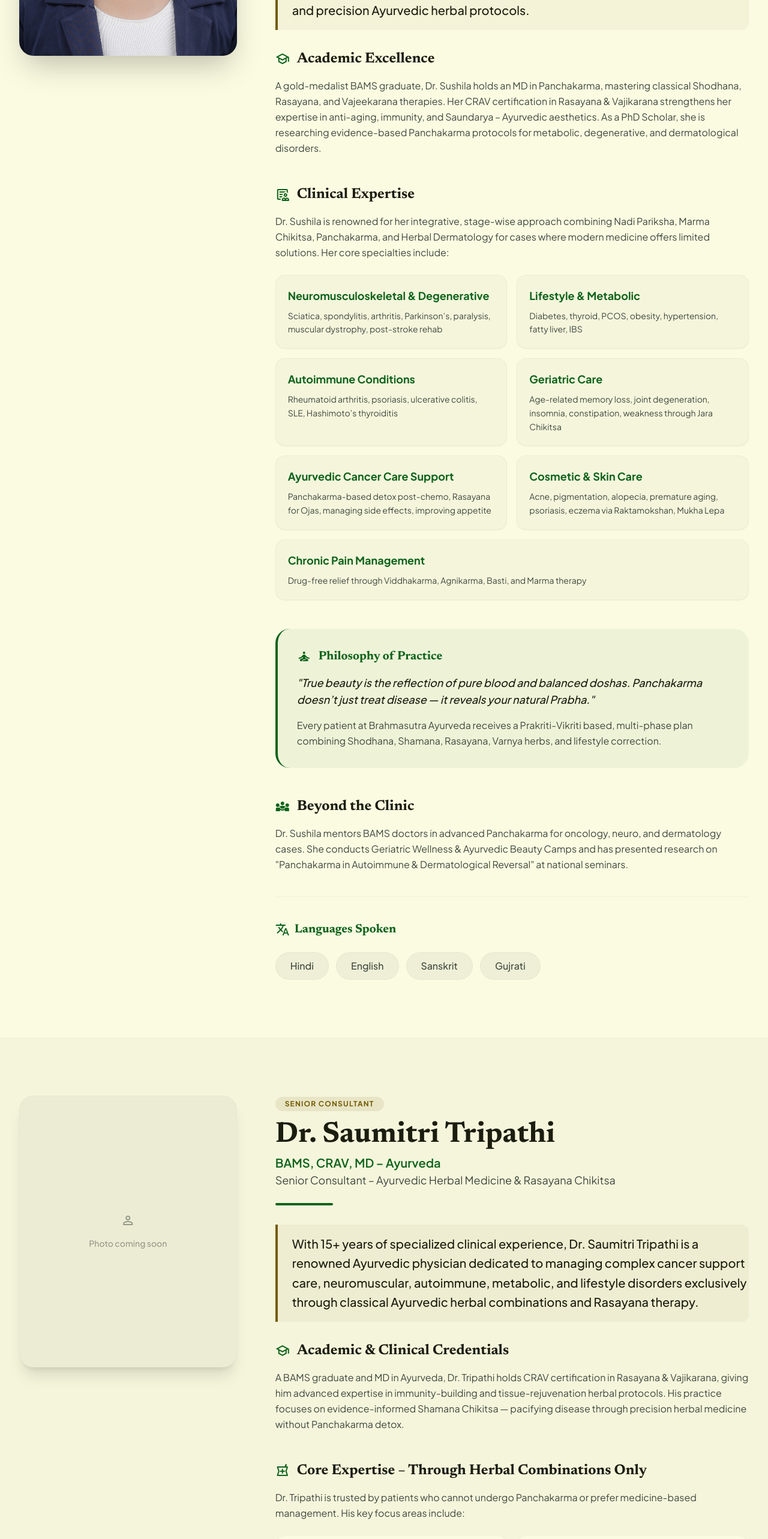
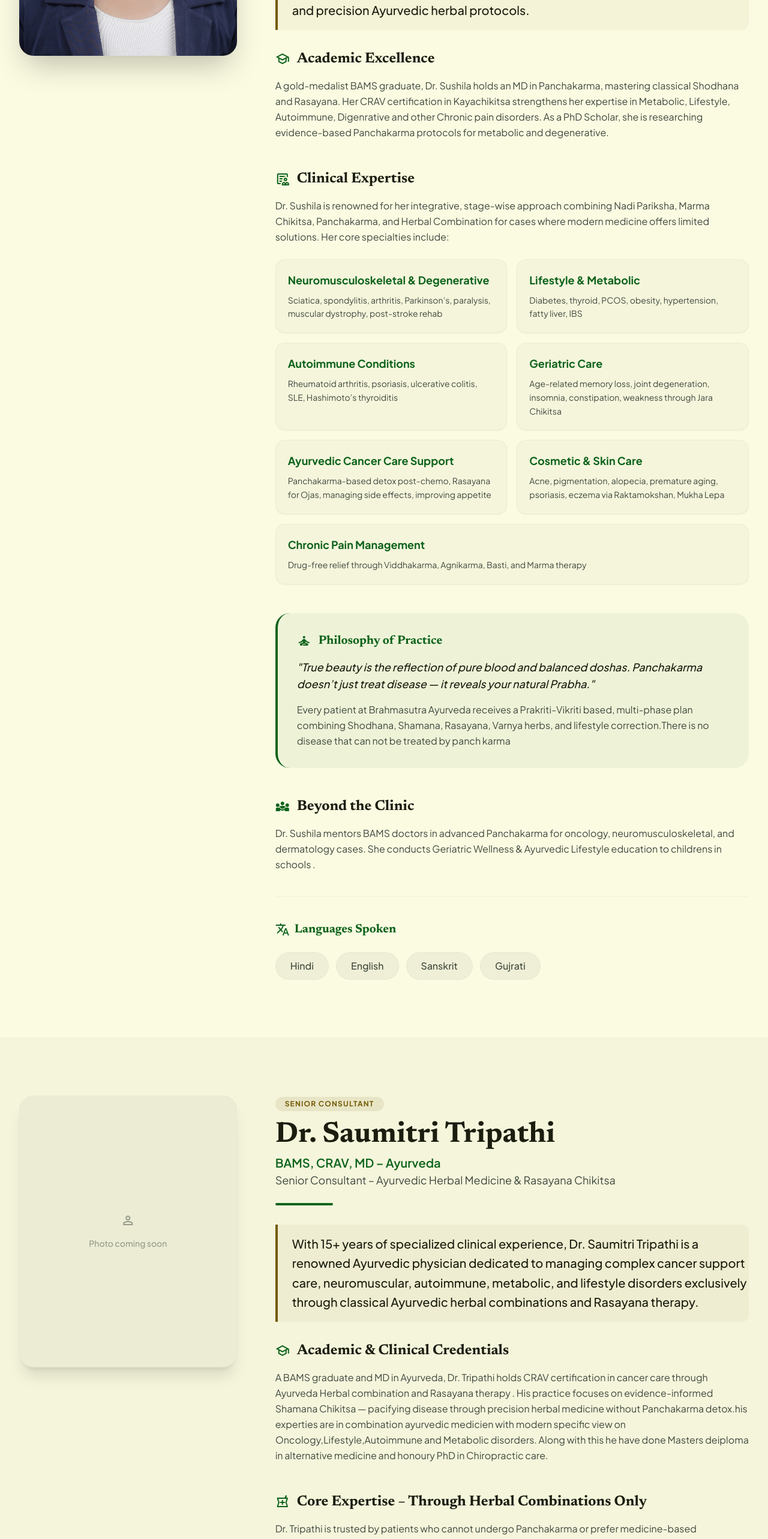
Before and after one commit to hemant818/BSAwebsite, a Next.js app: page /experts in a window 1280 px wide. Shown: the part 860-3425 px from the top of the page at 60% size. Built offline with nearby package versions, Linux system fonts and the light colour scheme; a web font is replaced by a local one.

Commit message:
Content: Update expert profiles text

```diff
--- a/app/(public)/experts/page.tsx
+++ b/app/(public)/experts/page.tsx
@@ -97,7 +97,7 @@ export default function ExpertsPage() {
                       Academic Excellence
                     </h3>
                     <p className="leading-relaxed">
-                      A gold-medalist BAMS graduate, Dr. Sushila holds an MD in Panchakarma, mastering classical Shodhana, Rasayana, and Vajeekarana therapies. Her CRAV certification in Rasayana & Vajikarana strengthens her expertise in anti-aging, immunity, and Saundarya – Ayurvedic aesthetics. As a PhD Scholar, she is researching evidence-based Panchakarma protocols for metabolic, degenerative, and dermatological disorders.
+                      A gold-medalist BAMS graduate, Dr. Sushila holds an MD in Panchakarma, mastering classical Shodhana and Rasayana. Her CRAV certification in Kayachikitsa strengthens her expertise in Metabolic, Lifestyle, Autoimmune, Digenrative  and other Chronic pain disorders. As a PhD Scholar, she is researching evidence-based Panchakarma protocols for metabolic and degenerative.
                     </p>
                   </div>
 
@@ -107,7 +107,7 @@ export default function ExpertsPage() {
                       Clinical Expertise
                     </h3>
                     <p className="mb-6 leading-relaxed">
-                      Dr. Sushila is renowned for her integrative, stage-wise approach combining Nadi Pariksha, Marma Chikitsa, Panchakarma, and Herbal Dermatology for cases where modern medicine offers limited solutions. Her core specialties include:
+                      Dr. Sushila is renowned for her integrative, stage-wise approach combining Nadi Pariksha, Marma Chikitsa, Panchakarma, and Herbal Combination for cases where modern medicine offers limited solutions. Her core specialties include:
                     </p>
                     <ul className="grid grid-cols-1 md:grid-cols-2 gap-4 list-none pl-0">
                       <li className="bg-surface-container-low p-5 rounded-2xl border border-outline-variant/20 shadow-sm hover:shadow-md transition-shadow">
@@ -150,7 +150,7 @@ export default function ExpertsPage() {
                       "True beauty is the reflection of pure blood and balanced doshas. Panchakarma doesn’t just treat disease — it reveals your natural Prabha."
                     </p>
                     <p className="leading-relaxed">
-                      Every patient at Brahmasutra Ayurveda receives a Prakriti-Vikriti based, multi-phase plan combining Shodhana, Shamana, Rasayana, Varnya herbs, and lifestyle correction.
+                      Every patient at Brahmasutra Ayurveda receives a Prakriti-Vikriti based, multi-phase plan combining Shodhana, Shamana, Rasayana, Varnya herbs, and lifestyle correction.There is no disease that can not be treated by panch karma
                     </p>
                   </div>
 
@@ -160,7 +160,7 @@ export default function ExpertsPage() {
                       Beyond the Clinic
                     </h3>
                     <p className="leading-relaxed">
-                      Dr. Sushila mentors BAMS doctors in advanced Panchakarma for oncology, neuro, and dermatology cases. She conducts Geriatric Wellness & Ayurvedic Beauty Camps and has presented research on "Panchakarma in Autoimmune & Dermatological Reversal" at national seminars.
+                      Dr. Sushila mentors BAMS doctors in advanced Panchakarma for oncology, neuromusculoskeletal, and dermatology cases. She conducts Geriatric Wellness & Ayurvedic Lifestyle education to childrens in schools .
                     </p>
                   </div>
                 </div>
@@ -237,7 +237,7 @@ export default function ExpertsPage() {
                       Academic & Clinical Credentials
                     </h3>
                     <p className="leading-relaxed">
-                      A BAMS graduate and MD in Ayurveda, Dr. Tripathi holds CRAV certification in Rasayana & Vajikarana, giving him advanced expertise in immunity-building and tissue-rejuvenation herbal protocols. His practice focuses on evidence-informed Shamana Chikitsa — pacifying disease through precision herbal medicine without Panchakarma detox.
+                      A BAMS graduate and MD in Ayurveda, Dr. Tripathi holds CRAV certification in cancer care through Ayurveda Herbal combination and Rasayana therapy .  His practice focuses on evidence-informed Shamana Chikitsa — pacifying disease through precision herbal medicine without Panchakarma detox.his experties are in combination ayurvedic medicien with modern specific view on Oncology,Lifestyle,Autoimmune and Metabolic disorders. Along with this he have done Masters deiploma in alternative medicine and honoury PhD in Chiropractic care.
                     </p>
                   </div>
 
@@ -279,7 +279,7 @@ export default function ExpertsPage() {
                       Treatment Philosophy
                     </h3>
                     <p className="italic font-medium text-lg text-on-surface mb-4">
-                      "Not every patient needs Panchakarma. But every patient needs the right herb, in the right dose, at the right time."
+                      " Every patient needs the right herb, in the right dose, at the right time."
                     </p>
                     <p className="leading-relaxed">
                       Dr. Tripathi uses Nadi Pariksha and modern reports to design personalized herbal stacks. He ensures zero herb-drug interaction and works alongside your oncologist/neurologist for safe integration.
```
